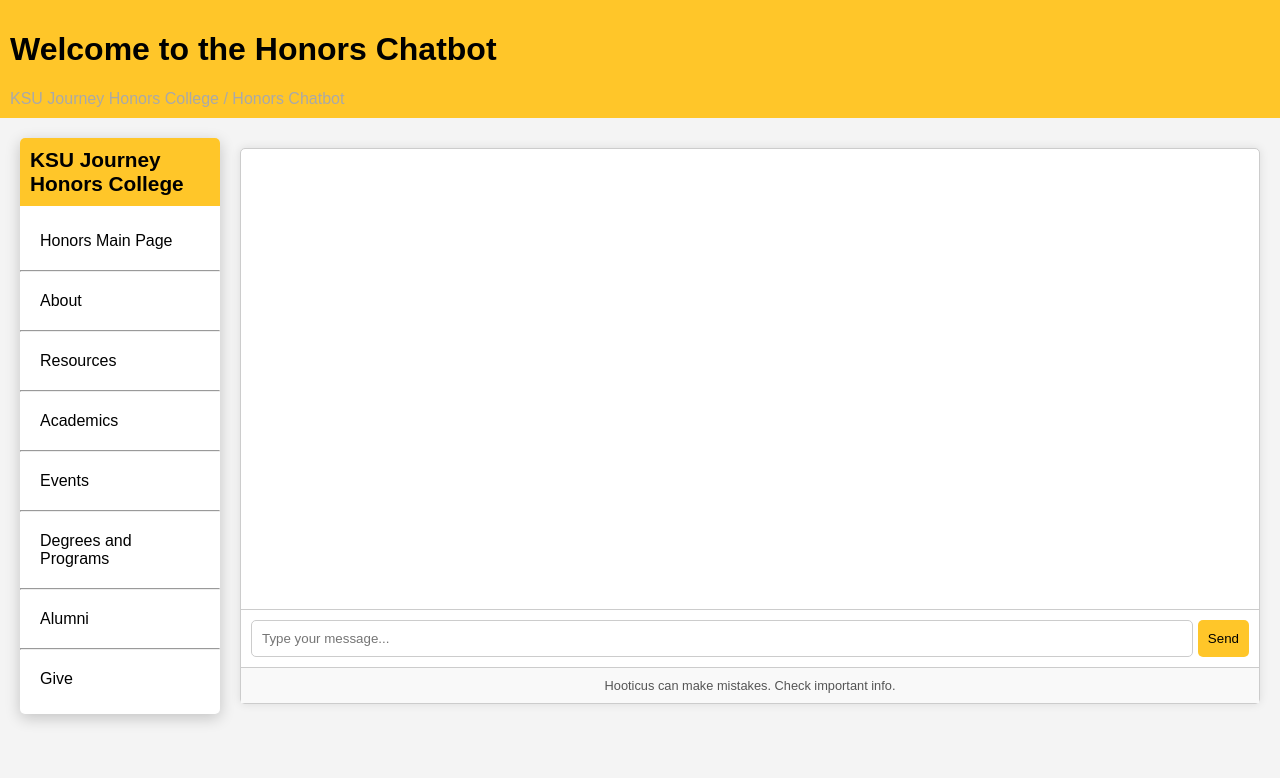
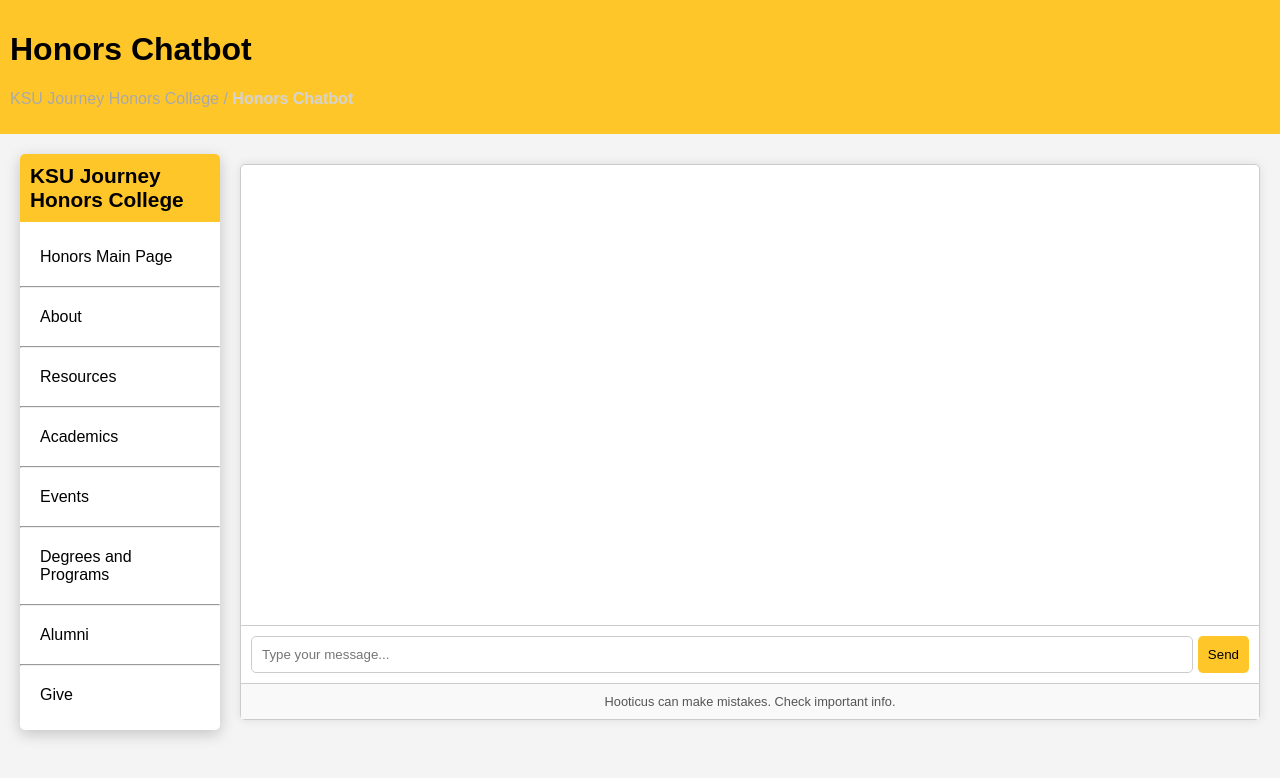
Before and after one commit to danielleahenry/honors_chatbot, a website: page index.html in a window 1280 px wide. Drawn offline with Linux system fonts and the light colour scheme.

Commit message:
updated index.html

```diff
--- a/index.html
+++ b/index.html
@@ -8,8 +8,8 @@
 </head>
 <body>
     <div class="header">
-        <h1>Welcome to the Honors Chatbot</h1>
-        <div class="banner">KSU Journey Honors College / Honors Chatbot</div>
+        <h1>Honors Chatbot</h1>
+            <p class="banner">KSU Journey Honors College / <span>Honors Chatbot</span></p>
     </div>
     <div class="main-container">
         <div class="sidebar">
```
